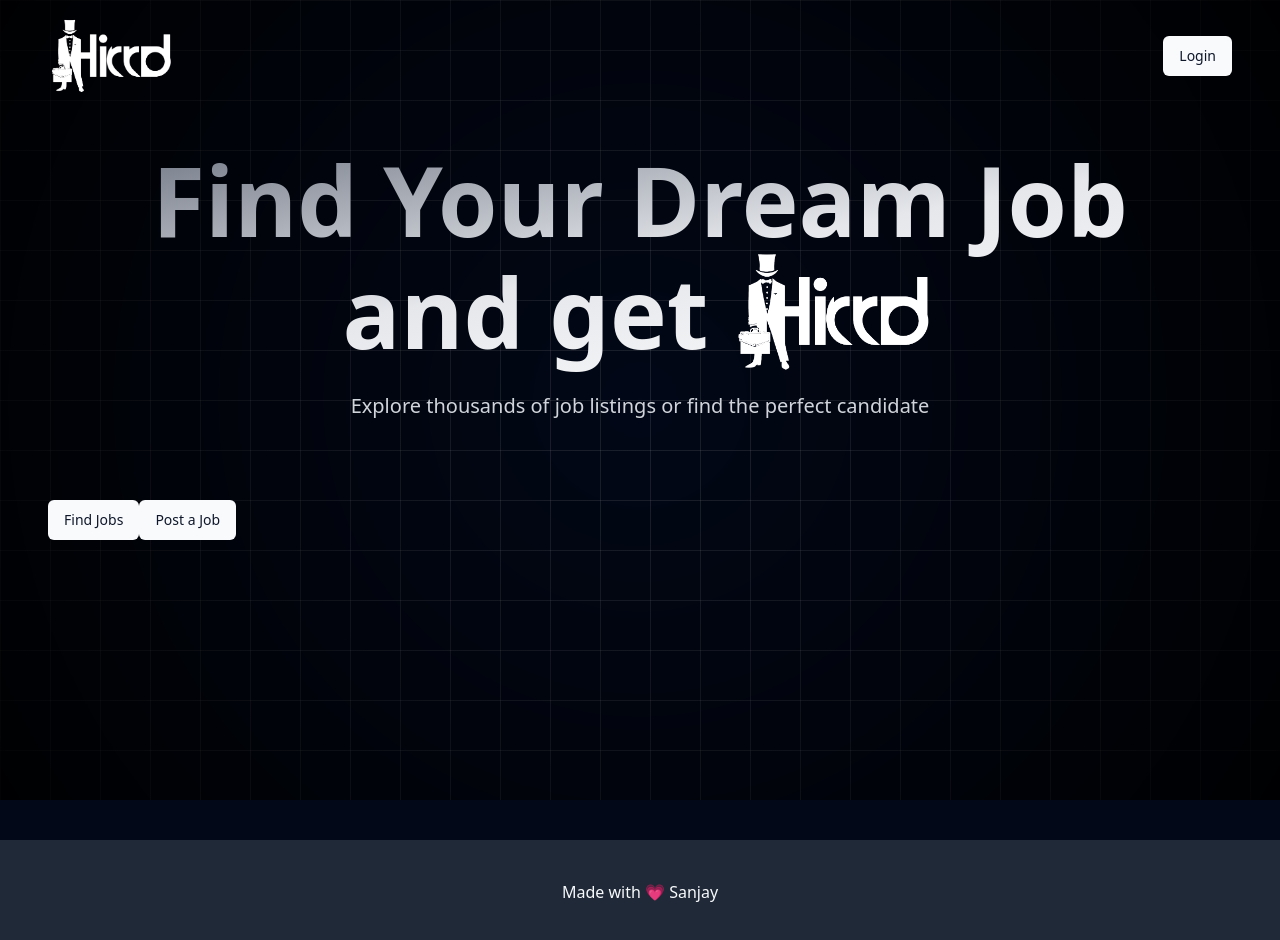
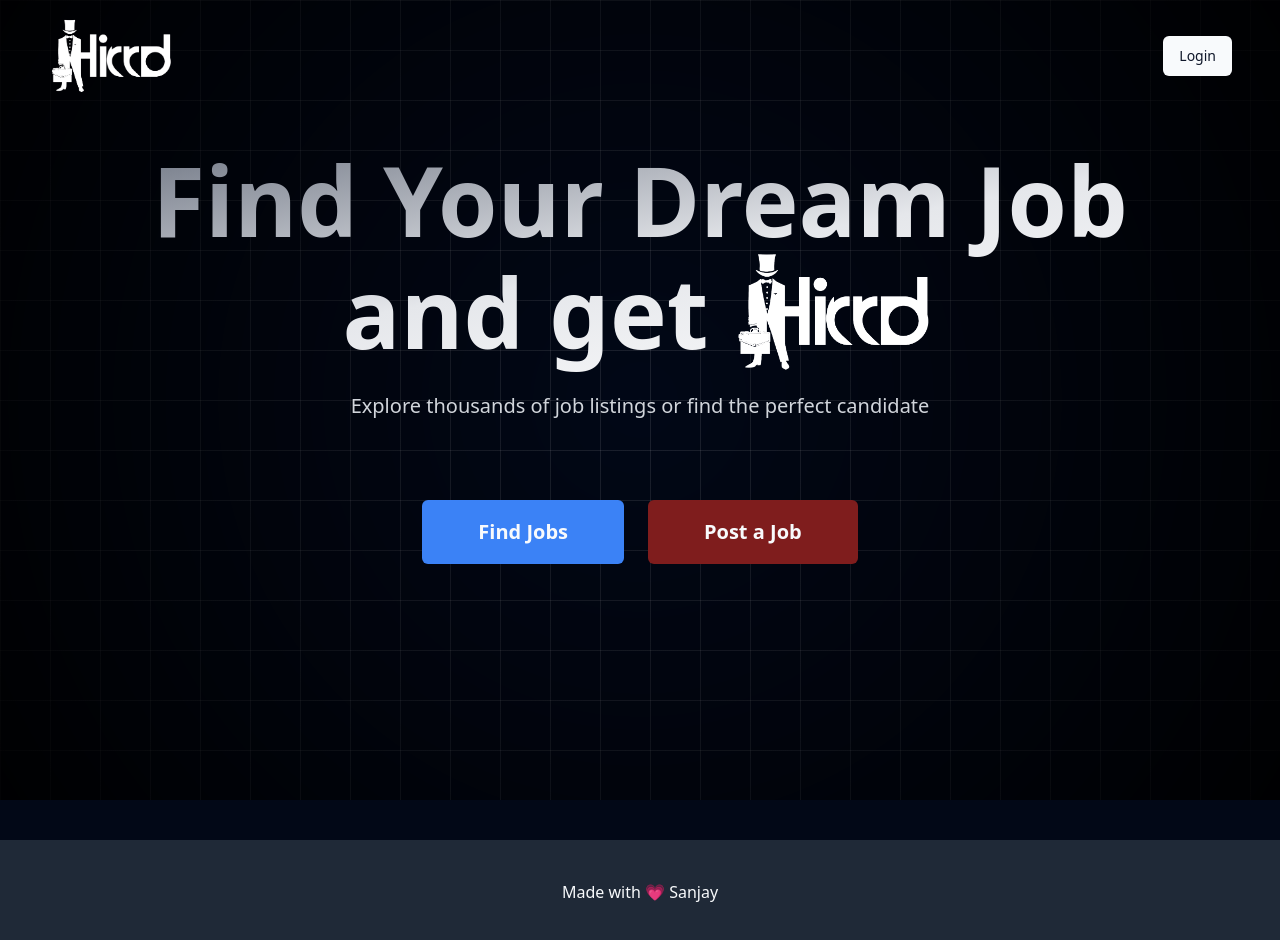
Before and after one commit to Sanjay-Choudhary07/TalentHub, a React (Vite) app: page / in a window 1280 px wide. Shown: the top 940 px of the page. Built offline with nearby package versions, Linux system fonts and the light colour scheme.

Commit message:
update landing

```diff
--- a/src/components/ui/button.jsx
+++ b/src/components/ui/button.jsx
@@ -17,11 +17,13 @@
         secondary:
           "bg-secondary text-secondary-foreground hover:bg-secondary/80",
         ghost: "hover:bg-accent hover:text-accent-foreground",
+        blue:"bg-blue-500 hover:bg-blue-600",
         link: "text-primary underline-offset-4 hover:underline",
       },
       size: {
         default: "h-10 px-4 py-2",
         sm: "h-9 rounded-md px-3",
+        xl:"h-14 sm:h-16 rounded-md px-14 text-lg sm:text-xl font-bold",
         lg: "h-11 rounded-md px-8",
         icon: "h-10 w-10",
       },
--- a/src/pages/Landing.jsx
+++ b/src/pages/Landing.jsx
@@ -17,12 +17,12 @@
         <p className='text-gray-300 sm:mt-4 text-xs sm:text-xl'>
           Explore thousands of job listings or find the perfect candidate</p>
       </section>
-      <div>
+      <div className='flex gap-6 justify-center'>
         <Link to='/jobs'>
-        <Button>Find Jobs</Button>
+        <Button variant="blue" size="xl">Find Jobs</Button>
         </Link>
         <Link to='/post-job'>
-        <Button>Post a Job</Button>
+        <Button variant="destructive" size="xl">Post a Job</Button>
         </Link>
       </div>
 
```
